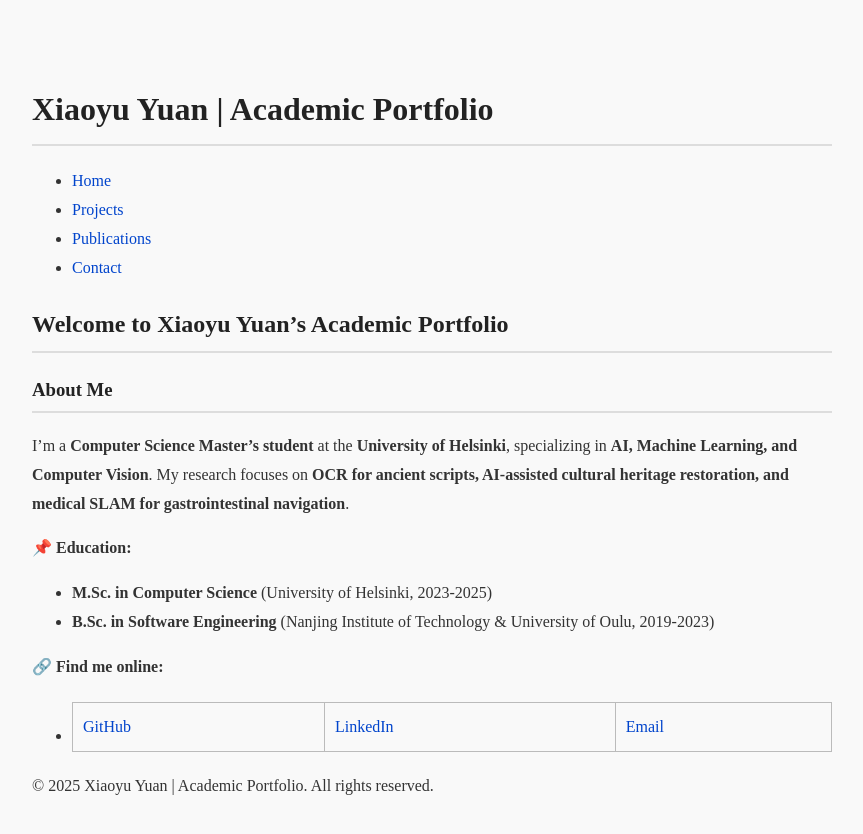
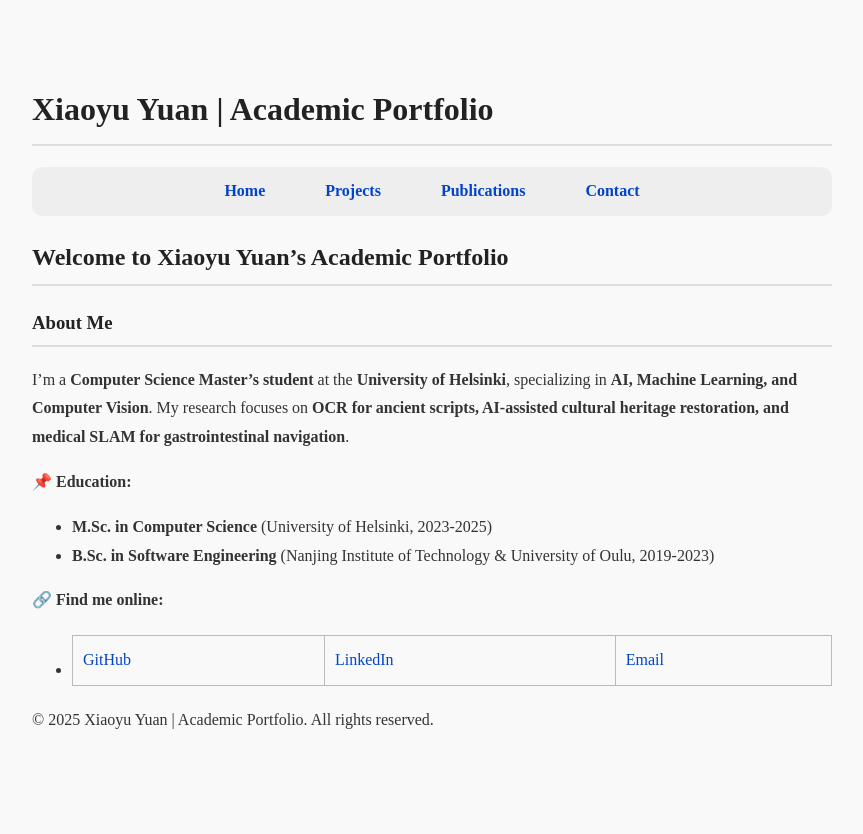
Before and after one commit to XiaoyuYuan19/portfolio, a Jekyll site: the page built from index.md, in a window 1280 px wide. Shown: the top 834 px of the page, without its empty margins (208-1071 px from the left). Built offline with Jekyll 4.4.1, drawn with Linux system fonts in a browser that asks for light colours.

Commit message:
Update style.css
💡 这段 CSS 让导航栏变得

横向排列
居中对齐
每个链接之间有间隔
鼠标悬停时会变色！

```diff
--- a/assets/css/style.css
+++ b/assets/css/style.css
@@ -15,6 +15,39 @@ h1, h2, h3 {
     color: #222;
     border-bottom: 2px solid #ddd;
     padding-bottom: 5px;
+}
+
+/* 🌟 让导航栏变成横向菜单 🌟 */
+nav ul {
+    list-style: none;  /* 移除默认的列表样式 */
+    padding: 0;
+    margin: 0;
+    display: flex; /* 让导航栏变成“横向排列” */
+    justify-content: center; /* 居中对齐 */
+    background-color: #eee; /* 浅灰色背景 */
+    padding: 10px 0; /* 给导航栏一点内边距 */
+    border-radius: 10px; /* 让导航栏边角变圆润 */
+}
+
+/* 让导航栏里的每个链接变得更整洁 */
+nav ul li {
+    margin: 0 15px; /* 每个菜单项之间留出空隙 */
+}
+
+/* 让导航栏的链接更明显 */
+nav ul li a {
+    text-decoration: none;
+    color: #0044cc;
+    font-weight: bold;
+    padding: 8px 15px;
+    border-radius: 5px;
+}
+
+/* 鼠标悬停时变色 */
+nav ul li a:hover {
+    background-color: #0044cc;
+    color: #fff;
+    transition: 0.3s;
 }
 
 /* 超链接变蓝色，符合论文风 */
```
